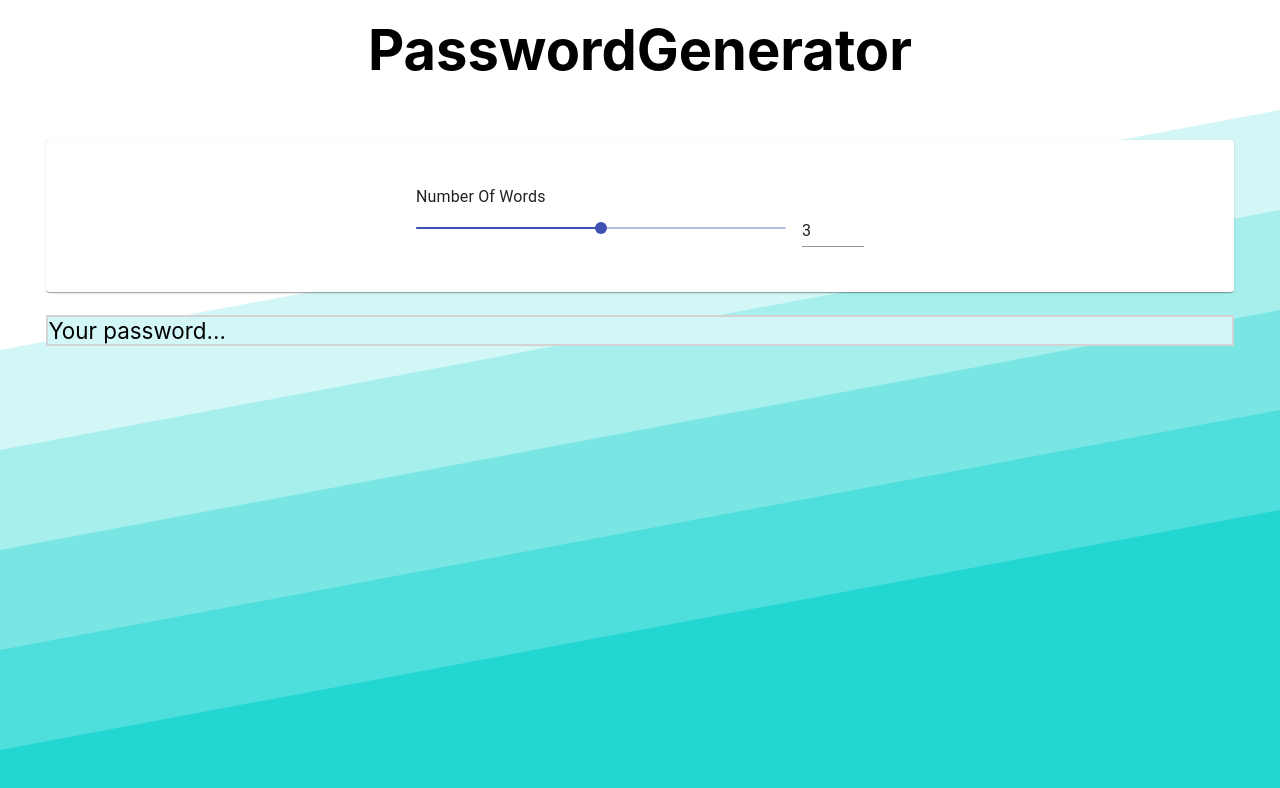
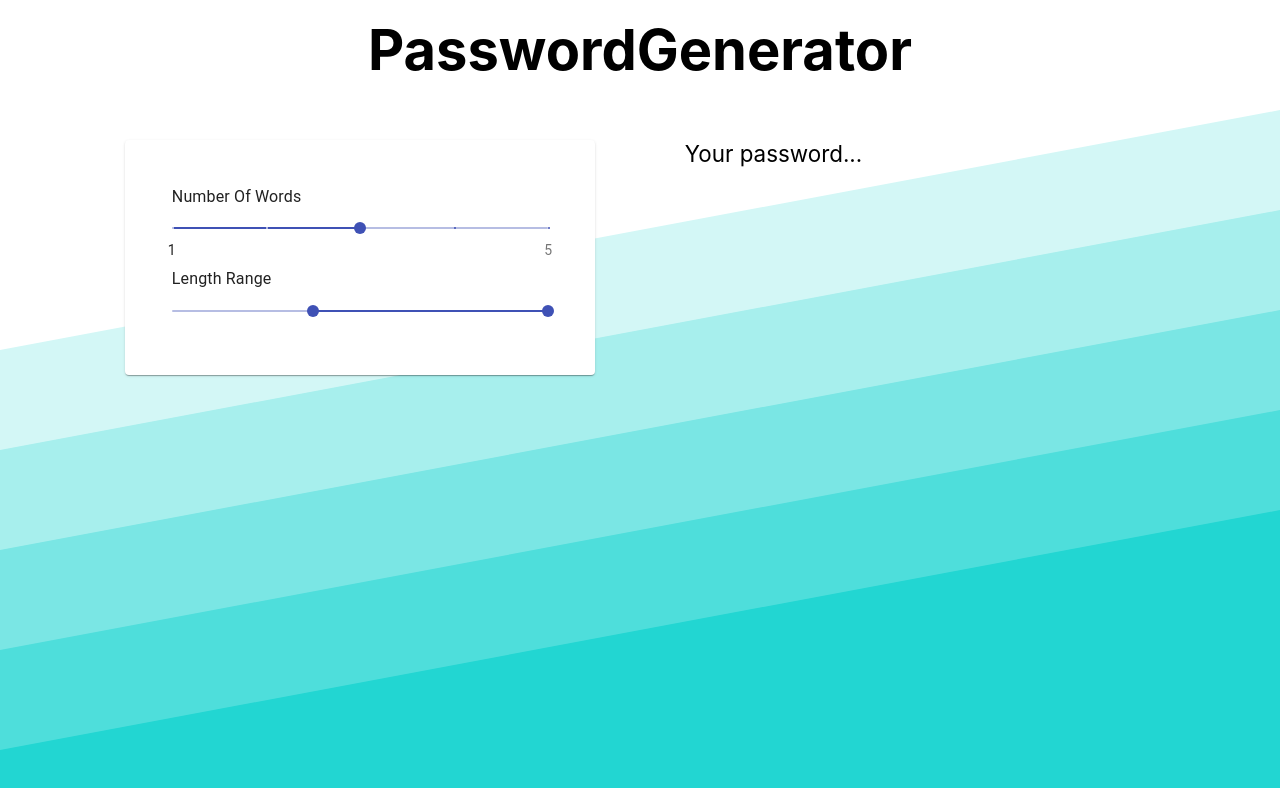
Before and after one commit to jack-ohara/password-gen-ui, a React (Create React App) app in the folder password-gen-ui/: page / in a window 1280 px wide. Shown: the top 788 px of the page. Built offline with nearby package versions, Linux system fonts and the light colour scheme.

Commit message:
Added MinMaxLength slider and redone some css

```diff
--- a/password-gen-ui/src/Components/Form/Form.css
+++ b/password-gen-ui/src/Components/Form/Form.css
@@ -9,10 +9,11 @@
   -webkit-box-pack: center;
   -ms-flex-pack: center;
   justify-content: center;
+  margin: auto;
 }
 
 #password-gen-form .form-paper {
-  padding: 2em 1em;
+  padding: 2em 10%;
 }
 
 #password-gen-form .form-element {
--- a/password-gen-ui/src/Components/Form/Form.js
+++ b/password-gen-ui/src/Components/Form/Form.js
@@ -1,5 +1,6 @@
 import React, { Component } from "react";
 import NumberOfWords from "./NumberOfWords/NumberOfWords";
+import MinMaxLength from "./MinMaxLength/MinMaxLength";
 import Paper from "@material-ui/core/Paper";
 import "./Form.css";
 
@@ -8,13 +9,22 @@ class Form extends Component {
     super(props);
 
     this.state = {
-      numberOfWordsVal: 3
+      numberOfWordsVal: 3,
+      minLength: 15,
+      maxLength: 40
     };
   }
 
   setNumberOfWords = newValue => {
     this.setState({
       numberOfWordsVal: newValue
+    });
+  };
+
+  setMinMaxLengths = newValues => {
+    this.setState({
+      minLength: newValues[0],
+      maxLength: newValues[1]
     });
   };
 
@@ -27,6 +37,14 @@ class Form extends Component {
             onChange={this.setNumberOfWords}
             className="form-element"
           />
+
+          <MinMaxLength
+            className="form-element"
+            min={0}
+            max={40}
+            defaultValues={[15, 40]}
+            onChange={this.setMinMaxLengths}
+          />
         </Paper>
       </div>
     );
--- /dev/null
+++ b/password-gen-ui/src/Components/Form/MinMaxLength/MinMaxLength.js
@@ -0,0 +1,44 @@
+import React, { Component } from "react";
+import Typography from "@material-ui/core/Typography";
+import Slider from "@material-ui/core/Slider";
+
+class MinMaxLength extends Component {
+  constructor(props) {
+    super(props);
+
+    this.state = {
+      minValue: this.props.min,
+      maxValue: this.props.max
+    };
+  }
+
+  handleChange = (event, newValues) => {
+    this.props.onChange(newValues);
+
+    this.setState({
+      minValue: newValues[0],
+      maxValue: newValues[1]
+    });
+  };
+
+  render() {
+    return (
+      <div className={this.props.className} id="min-max-length">
+        <Typography gutterBottom>Length Range</Typography>
+        <Slider
+          defaultValue={[
+            this.props.defaultValues[0],
+            this.props.defaultValues[1]
+          ]}
+          onChange={this.handleChange}
+          valueLabelDisplay="auto"
+          aria-labelledby="min-max-length-range"
+          min={this.props.min}
+          max={this.props.max}
+        />
+      </div>
+    );
+  }
+}
+
+export default MinMaxLength;
--- a/password-gen-ui/src/Components/Form/NumberOfWords/NumberOfWords.css
+++ /dev/null
@@ -1,3 +0,0 @@
-#number-of-words {
-  max-width: 20em;
-}
--- a/password-gen-ui/src/Components/Form/NumberOfWords/NumberOfWords.js
+++ b/password-gen-ui/src/Components/Form/NumberOfWords/NumberOfWords.js
@@ -1,9 +1,7 @@
 import React, { Component } from "react";
 import Typography from "@material-ui/core/Typography";
 import Slider from "@material-ui/core/Slider";
-import Input from "@material-ui/core/Input";
 import Grid from "@material-ui/core/Grid";
-import "./NumberOfWords.css";
 
 class NumberOfWords extends Component {
   constructor(props) {
@@ -38,6 +36,14 @@ class NumberOfWords extends Component {
     }
   };
 
+  marks = [
+    { value: 1, label: "1" },
+    { value: 2, label: "" },
+    { value: 3, label: "" },
+    { value: 4, label: "" },
+    { value: 5, label: "5" }
+  ];
+
   render() {
     return (
       <div id="number-of-words" className={this.props.className}>
@@ -55,21 +61,9 @@ class NumberOfWords extends Component {
               min={1}
               max={5}
               defaultValue={this.props.defaultValue}
-            />
-          </Grid>
-          <Grid item>
-            <Input
-              value={this.state.numberOfWordsVal}
-              margin="dense"
-              onChange={this.handleInputChange}
-              onBlur={this.handleBlur}
-              inputProps={{
-                step: 1,
-                min: 1,
-                max: 5,
-                type: "number",
-                "aria-labelledby": "input-slider"
-              }}
+              valueLabelDisplay="auto"
+              placement
+              marks={this.marks}
             />
           </Grid>
         </Grid>
--- a/password-gen-ui/src/Components/PasswordGenerator/PasswordGenerator.css
+++ b/password-gen-ui/src/Components/PasswordGenerator/PasswordGenerator.css
@@ -1,5 +1,3 @@
-@import "../../variables.css";
-
 .password-generator {
   font-size: 1.4rem;
 }
@@ -34,33 +32,17 @@
   -webkit-box-pack: center;
   -ms-flex-pack: center;
   justify-content: center;
-  max-width: 100em;
+  max-width: 50em;
   margin: auto;
 }
 
 .password-generator .layout-container > div {
-  margin: 0.5em 1em;
-}
-
-.password-generator .layout-container .form-area {
-  -ms-flex-preferred-size: 40em;
-  flex-basis: 40em;
+  -ms-flex-preferred-size: 10em;
+  flex-basis: 10em;
+  -ms-flex-negative: 0;
+  flex-shrink: 0;
   -webkit-box-flex: 2;
   -ms-flex-positive: 2;
   flex-grow: 2;
-  -ms-flex-negative: 1;
-  flex-shrink: 1;
-  background: var(--default-light-blue);
+  margin: 0.5em 2em;
 }
-
-.password-generator .layout-container .result-area {
-  -ms-flex-preferred-size: 25em;
-  flex-basis: 25em;
-  -webkit-box-flex: 1;
-  -ms-flex-positive: 1;
-  flex-grow: 1;
-  -ms-flex-negative: 2;
-  flex-shrink: 2;
-  background: var(--default-light-blue);
-  border: 2px solid lightgray;
-}
```
